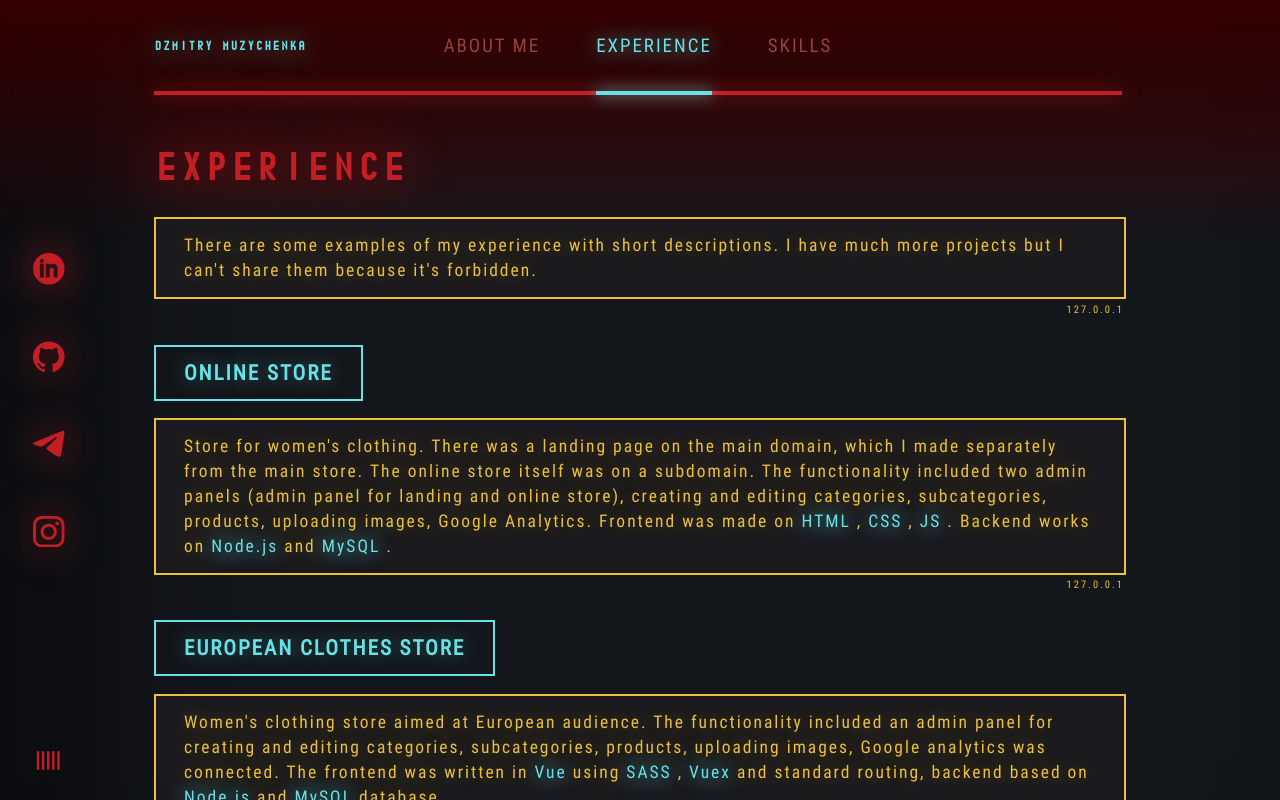
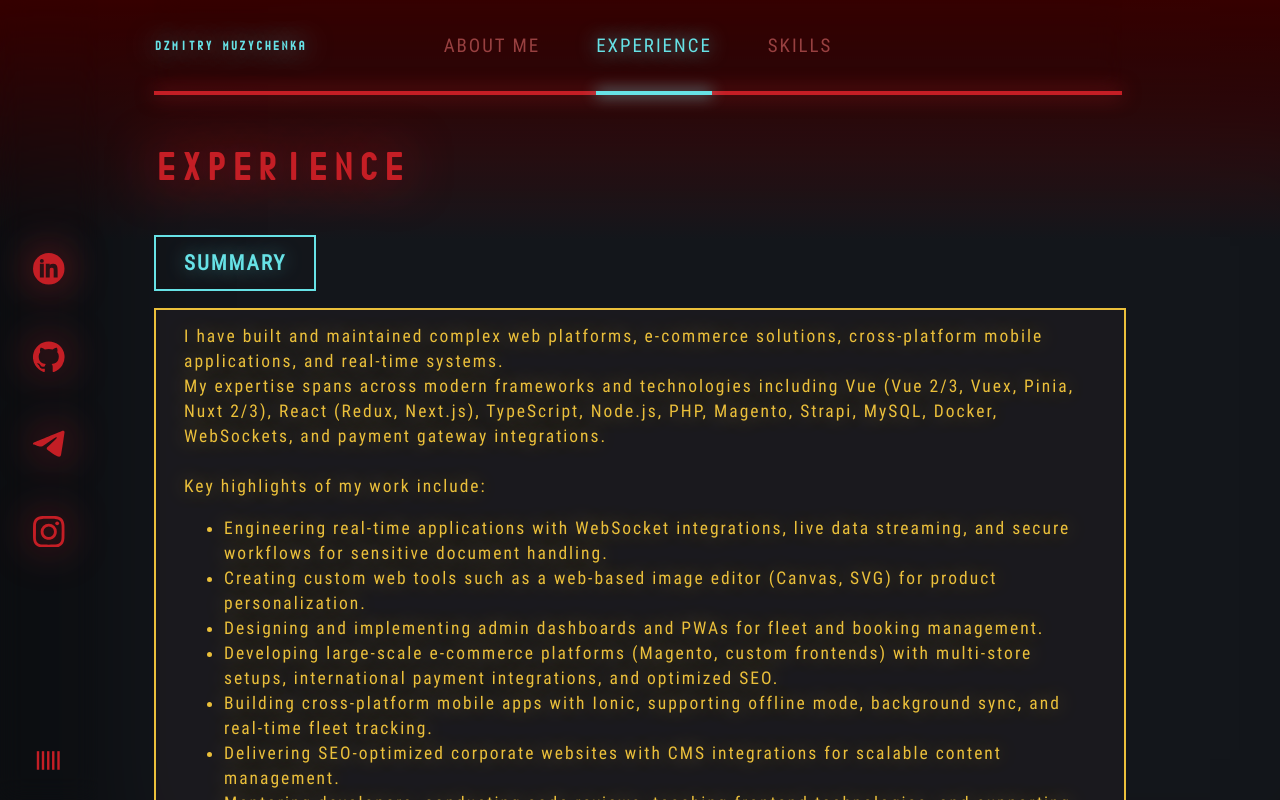
Before and after one commit to muzychenka/cv, a Nuxt app: page /experience in a window 1280 px wide. Built offline with nearby package versions, Linux system fonts and the light colour scheme.

Commit message:
feat: update summary

```diff
--- a/constants/experience.ts
+++ b/constants/experience.ts
@@ -1 +1 @@
-export const EXPERIENCE_TITLES = ['ONLINE STORE', 'EUROPEAN CLOTHES STORE', 'ONLINE LOTTERY', 'PETS SHELTER', 'AND ALSO...']
+export const EXPERIENCE_TITLES = ['SUMMARY']
--- a/pages/experience.vue
+++ b/pages/experience.vue
@@ -6,189 +6,53 @@
         >
             &#8203;
         </h1>
-        <article class="experience__article">
-            There are some examples of my experience with short descriptions. I have much more
-            projects but I can't share them because it's forbidden.
-        </article>
         <div class="article-wrapper">
             <h2
                 id="website-1"
                 class="article-wrapper__title title"
             >
-                &#8203;
+                Summary
             </h2>
-            <article class="article-wrapper__article article">
-                Store for women's clothing. There was a landing page on the main domain, which I
-                made separately from the main store. The online store itself was on a subdomain. The
-                functionality included two admin panels (admin panel for landing and online store),
-                creating and editing categories, subcategories, products, uploading images, Google
-                Analytics. Frontend was made on
-                <NuxtLink
-                    class="article__link"
-                    to="/skills"
-                >
-                    HTML
-                </NuxtLink>
-                ,
-                <NuxtLink
-                    class="article__link"
-                    to="/skills"
-                >
-                    CSS
-                </NuxtLink>
-                ,
-                <NuxtLink
-                    class="article__link"
-                    to="/skills"
-                >
-                    JS
-                </NuxtLink>
-                . Backend works on
-                <NuxtLink
-                    class="article__link"
-                    to="/skills"
-                >
-                    Node.js
-                </NuxtLink>
-                and
-                <NuxtLink
-                    class="article__link"
-                    to="/skills"
-                >
-                    MySQL
-                </NuxtLink>
-                .
-            </article>
-        </div>
-        <div class="article-wrapper">
-            <h2
-                id="website-2"
-                class="article-wrapper__title title"
-            >
-                &#8203;
-            </h2>
-            <article class="article-wrapper__article article">
-                Women's clothing store aimed at European audience. The functionality included an
-                admin panel for creating and editing categories, subcategories, products, uploading
-                images, Google analytics was connected. The frontend was written in
-                <NuxtLink
-                    class="article__link"
-                    to="/skills"
-                >
-                    Vue
-                </NuxtLink>
-                using
-                <NuxtLink
-                    class="article__link"
-                    to="/skills"
-                >
-                    SASS
-                </NuxtLink>
-                ,
-                <NuxtLink
-                    class="article__link"
-                    to="/skills"
-                >
-                    Vuex
-                </NuxtLink>
-                and standard routing, backend based on
-                <NuxtLink
-                    class="article__link"
-                    to="/skills"
-                >
-                    Node.js
-                </NuxtLink>
-                and
-                <NuxtLink
-                    class="article__link"
-                    to="/skills"
-                >
-                    MySQL
-                </NuxtLink>
-                database.
-            </article>
-        </div>
-        <div class="article-wrapper">
-            <h2
-                id="website-3"
-                class="article-wrapper__title title"
-            >
-                &#8203;
-            </h2>
-            <article class="article-wrapper__article article">
-                Online lottery. Creating accounts, online ticket purchase, participation in draws,
-                as well as an admin panel was implemented. The frontend built using
-                <NuxtLink
-                    class="article__link"
-                    to="/skills"
-                >
-                    Vue
-                </NuxtLink>
-                ,
-                <NuxtLink
-                    class="article__link"
-                    to="/skills"
-                >
-                    Vuex
-                </NuxtLink>
-                and
-                <NuxtLink
-                    class="article__link"
-                    to="/skills"
-                >
-                    SASS
-                </NuxtLink>
-                . Backend was written using
-                <NuxtLink
-                    class="article__link"
-                    to="/skills"
-                >
-                    Node.js
-                </NuxtLink>
-                and
-                <NuxtLink
-                    class="article__link"
-                    to="/skills"
-                >
-                    MySQL
-                </NuxtLink>
-                .
-            </article>
-        </div>
-        <div class="article-wrapper">
-            <h2
-                id="website-4"
-                class="article-wrapper__title title"
-            >
-                &#8203;
-            </h2>
-            <article class="article-wrapper__article article">
-                Website for pet shelter. There were some pages made with
-                <NuxtLink
-                    class="article__link"
-                    to="/skills"
-                >
-                    Vue
-                </NuxtLink>
-                ,
-                <NuxtLink
-                    class="article__link"
-                    to="/skills"
-                >
-                    Vuex
-                </NuxtLink>
-                . Contains static information.
-            </article>
-        </div>
-        <div class="article-wrapper">
-            <h2
-                id="website-5"
-                class="article-wrapper__title title"
-            >
-                &#8203;
-            </h2>
-            <article class="article-wrapper__article article">
-                Much more experience and 3+ years of working in companies. NDA :(
+            <article class="experience__article">
+                I have built and maintained complex web platforms, e-commerce solutions,
+                cross-platform mobile applications, and real-time systems.<br />
+                My expertise spans across modern frameworks and technologies including Vue (Vue 2/3,
+                Vuex, Pinia, Nuxt 2/3), React (Redux, Next.js), TypeScript, Node.js, PHP, Magento,
+                Strapi, MySQL, Docker, WebSockets, and payment gateway integrations.<br /><br />
+                Key highlights of my work include:<br />
+                <ul>
+                    <li>
+                        Engineering real-time applications with WebSocket integrations, live data
+                        streaming, and secure workflows for sensitive document handling.
+                    </li>
+                    <li>
+                        Creating custom web tools such as a web-based image editor (Canvas, SVG) for
+                        product personalization.
+                    </li>
+                    <li>
+                        Designing and implementing admin dashboards and PWAs for fleet and booking
+                        management.
+                    </li>
+                    <li>
+                        Developing large-scale e-commerce platforms (Magento, custom frontends) with
+                        multi-store setups, international payment integrations, and optimized SEO.
+                    </li>
+                    <li>
+                        Building cross-platform mobile apps with Ionic, supporting offline mode,
+                        background sync, and real-time fleet tracking.
+                    </li>
+                    <li>
+                        Delivering SEO-optimized corporate websites with CMS integrations for
+                        scalable content management.
+                    </li>
+                    <li>
+                        Mentoring developers, conducting code reviews, teaching frontend
+                        technologies, and supporting CI/CD pipelines.
+                    </li>
+                </ul>
+                I work confidently across the entire project lifecycle — from architecture and
+                development to deployment and performance optimization — while maintaining strong
+                communication with stakeholders.
             </article>
         </div>
     </div>
@@ -230,7 +94,6 @@ onMounted(() => {
     .article-wrapper {
         display: flex;
         flex-direction: column;
-        margin-top: 2rem;
 
         .article {
             &__link {
```
